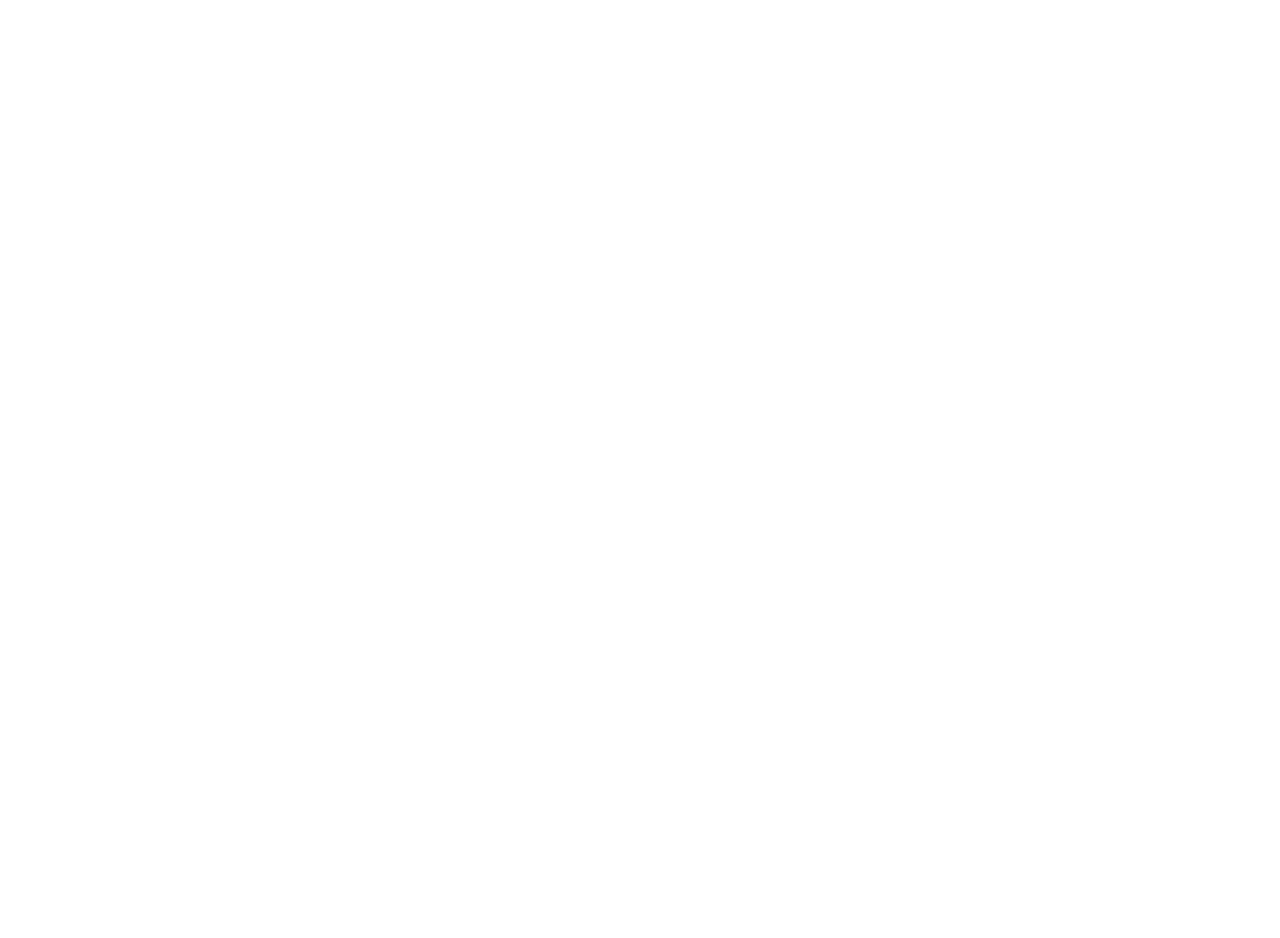
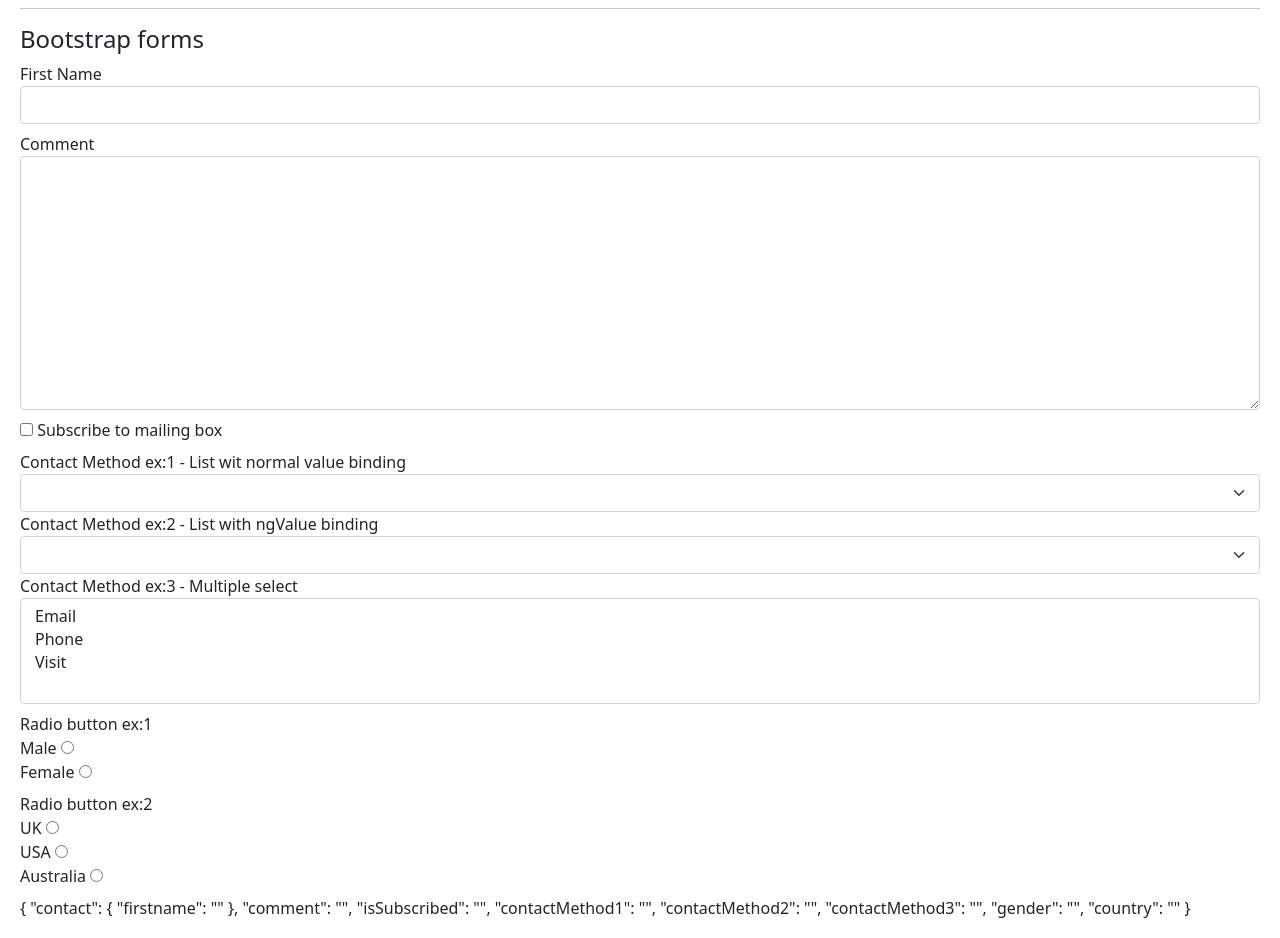
Before and after one commit to Yrol/Angular-test, an Angular app: page / in a window 1280 px wide. Shown: the part 3120-4058 px from the top of the page. Before the commit the page ends 3108 px from the top, so only its background shows below. Built offline with nearby package versions, Linux system fonts and the light colour scheme.

Commit message:
Working with template-driven forms

```diff
--- a/src/app/app.component.html
+++ b/src/app/app.component.html
@@ -97,4 +97,9 @@
     <h6>Ex2:with an attribute attached in the directive</h6>
     <input type="text" [appInputFormat]="'lowercase'" />
   </div>
+
+  <!-- Bootstrap form -->
+  <hr class="dashed" />
+  <h4>Bootstrap forms</h4>
+  <app-contact-form></app-contact-form>
 </div>
--- a/src/app/app.module.ts
+++ b/src/app/app.module.ts
@@ -17,6 +17,7 @@
 import { PanelComponent } from './panel/panel.component';
 import { CoursesComponent } from './courses/courses.component';
 import { InputFormatDirective } from './input-format.directive';
+import { ContactFormComponent } from './contact-form/contact-form.component';
 
 @NgModule({
   declarations: [
@@ -27,6 +28,7 @@
     FavouriteComponent,
     PanelComponent,
     InputFormatDirective,
+    ContactFormComponent,
   ],
   imports: [BrowserModule, AppRoutingModule, FormsModule, FontAwesomeModule],
   providers: [
--- /dev/null
+++ b/src/app/contact-form/contact-form.component.html
@@ -0,0 +1,159 @@
+<!--
+  - Using the Template driven approach in forms using ngModel
+  - (change)="log(firstname)" being used for debugging purposes (will be logged to console upon interaction with the field).
+  - ngForm - can be applied to the entire for. Binding this manually to the form in order to get a reference to handle submit & etc (using ngSubmit & etc). https://angular.io/api/forms/NgForm
+  - ngModelGroup -  can be applied to the subgroups of teh form. Ex: contact, address & etc.
+  - ngModel - can be applied to the individual input fields of the form
+-->
+<form #f="ngForm" (ngSubmit)="onSubmit(f)">
+  <!--
+    - Using ngModelGroup
+    - ngModelGroup will create a group and properties inside it in the submit object (value): ex: 'contact' => ['firstname':yrol, lastname:'fernando']
+  -->
+  <div ngModelGroup="contact" #contact="ngModelGroup">
+    <div *ngIf="contact.touched && !contact.valid">
+      Invalid detected - ngModelGroup error detection
+    </div>
+    <div class="form-group">
+      <label for="firstname">First Name</label>
+      <input
+        ngModel
+        name="firstname"
+        required
+        minlength="3"
+        maxlength="10"
+        id="firstname"
+        type="text"
+        class="form-control"
+        #firstname="ngModel"
+        (change)="firstnameLog(firstname)"
+      />
+      <div
+        class="alert alert-danger mt-2"
+        *ngIf="!firstname.valid && firstname.touched"
+      >
+        <div *ngIf="firstname.errors?.['required']">First name is required</div>
+        <div *ngIf="firstname.errors?.['minlength']">
+          Minimum length of
+          {{ firstname.errors?.['minlength']?.['requiredLength']}} characters
+          required
+        </div>
+        <div *ngIf="firstname.errors?.['maxlength']">
+          Maximum length of only
+          {{ firstname.errors?.['maxlength']?.['requiredLength']}} characters
+          characters allowed.
+        </div>
+      </div>
+    </div>
+  </div>
+
+  <!-- Without using ngModelGroup-->
+  <div class="form-group mt-2">
+    <label for="comment">Comment</label>
+    <textarea
+      ngModel
+      name="comment"
+      required
+      id="comment"
+      cols="30"
+      rows="10"
+      class="form-control"
+      #comment="ngModel"
+    ></textarea>
+    <div
+      class="alert alert-danger mt-2"
+      *ngIf="!comment.valid && comment.touched"
+    >
+      Please enter your comment
+    </div>
+  </div>
+
+  <!-- Checkbox-->
+  <div class="checkbox form-group mt-2">
+    <label
+      ><input type="checkbox" ngModel name="isSubscribed" /> Subscribe to
+      mailing box
+    </label>
+  </div>
+
+  <!-- List -->
+  <div class="form-group mt-2">
+    <!-- with normal value-->
+    <label for="contactMethod1" class="contactMethod1">
+      Contact Method ex:1 - List wit normal value binding
+    </label>
+    <select
+      class="form-select"
+      ngModel
+      name="contactMethod1"
+      id="contactMethod1"
+    >
+      <option *ngFor="let method of contactMethods" [value]="method.id">
+        {{ method.name }}
+      </option>
+    </select>
+
+    <!-- With ngValue - unlike normal value, this will allow to bind the corresponding object to each option-->
+    <label for="contactMethod2" class="contactMethod2">
+      Contact Method ex:2 - List with ngValue binding
+    </label>
+    <select
+      class="form-select"
+      ngModel
+      name="contactMethod2"
+      id="contactMethod2"
+    >
+      <option *ngFor="let method of contactMethods" [ngValue]="method">
+        {{ method.name }}
+      </option>
+    </select>
+
+    <!-- With ngValue - unlike normal value, this will allow to bind the corresponding object to each option-->
+    <label for="contactMethod3" class="contactMethod3">
+      Contact Method ex:3 - Multiple select
+    </label>
+    <select
+      class="form-select"
+      ngModel
+      multiple
+      name="contactMethod3"
+      id="contactMethod3"
+    >
+      <option *ngFor="let method of contactMethods" [value]="method.id">
+        {{ method.name }}
+      </option>
+    </select>
+  </div>
+
+  <!-- Radio button -->
+  <div class="form-group mt-2">
+    <label>Radio button ex:1</label>
+    <div class="radio">
+      <label for="">
+        Male
+        <input ngModel type="radio" name="gender" value="1" />
+      </label>
+    </div>
+    <div class="radio">
+      <label for="">
+        Female
+        <input ngModel type="radio" name="gender" value="2" />
+      </label>
+    </div>
+  </div>
+
+  <div class="form-group mt-2">
+    <label>Radio button ex:2</label>
+    <div class="radio" *ngFor="let country of countries">
+      <label for="">
+        {{ country.name }}
+        <input ngModel type="radio" name="country" [value]="country.id" />
+      </label>
+    </div>
+  </div>
+
+  <p class="mt-2">{{ f.value | json }}</p>
+
+  <!-- Enable and disable submit button based on ngForm valid state-->
+  <button class="btn btn-primary mt-1" [disabled]="!f.valid">Submit</button>
+</form>
--- /dev/null
+++ b/src/app/contact-form/contact-form.component.ts
@@ -0,0 +1,36 @@
+import { Component } from '@angular/core';
+
+@Component({
+  selector: 'app-contact-form',
+  templateUrl: './contact-form.component.html',
+  styleUrls: ['./contact-form.component.css'],
+})
+export class ContactFormComponent {
+  contactMethods = [
+    { id: 1, name: 'Email' },
+    { id: 2, name: 'Phone' },
+    { id: 3, name: 'Visit' },
+  ];
+
+  countries = [
+    { id: 1, name: 'UK' },
+    { id: 2, name: 'USA' },
+    { id: 3, name: 'Australia' },
+  ];
+
+  /**
+   * Log firstname field on touch
+   * @param x
+   */
+  firstnameLog(x: any) {
+    console.log(x);
+  }
+
+  /**
+   *
+   * @param values Handling form submission
+   */
+  onSubmit(values: any) {
+    console.log(values);
+  }
+}
--- a/src/app/courses/courses.component.html
+++ b/src/app/courses/courses.component.html
@@ -154,8 +154,11 @@
   Communicate between component and view on both directions (as opposed to property binding which is only component to view communication only)
 -->
 <div class="reg-div">
-  <h4>Two-way Binding</h4>
-  <input [(ngModel)]="emailAddress" (keyup.enter)="onKeyUp2WayBinding()" />
+  <h4>Two-way Binding using ngModel</h4>
+  <div>
+    <input [(ngModel)]="emailAddress" (keyup.enter)="onKeyUp2WayBinding()" />
+  </div>
+  <div>{{ emailAddress }}</div>
 </div>
 
 <!--
--- a/src/styles.css
+++ b/src/styles.css
@@ -8,3 +8,7 @@
 .reg-div {
   padding-top: 30px;
 }
+
+.form-control.ng-touched.ng-invalid {
+  border-color: rgb(228, 10, 10) !important;
+}
```
Also changed, not shown: src/app/contact-form/contact-form.component.css (added), 1 other file (tests, documents, lock files or other folders).
